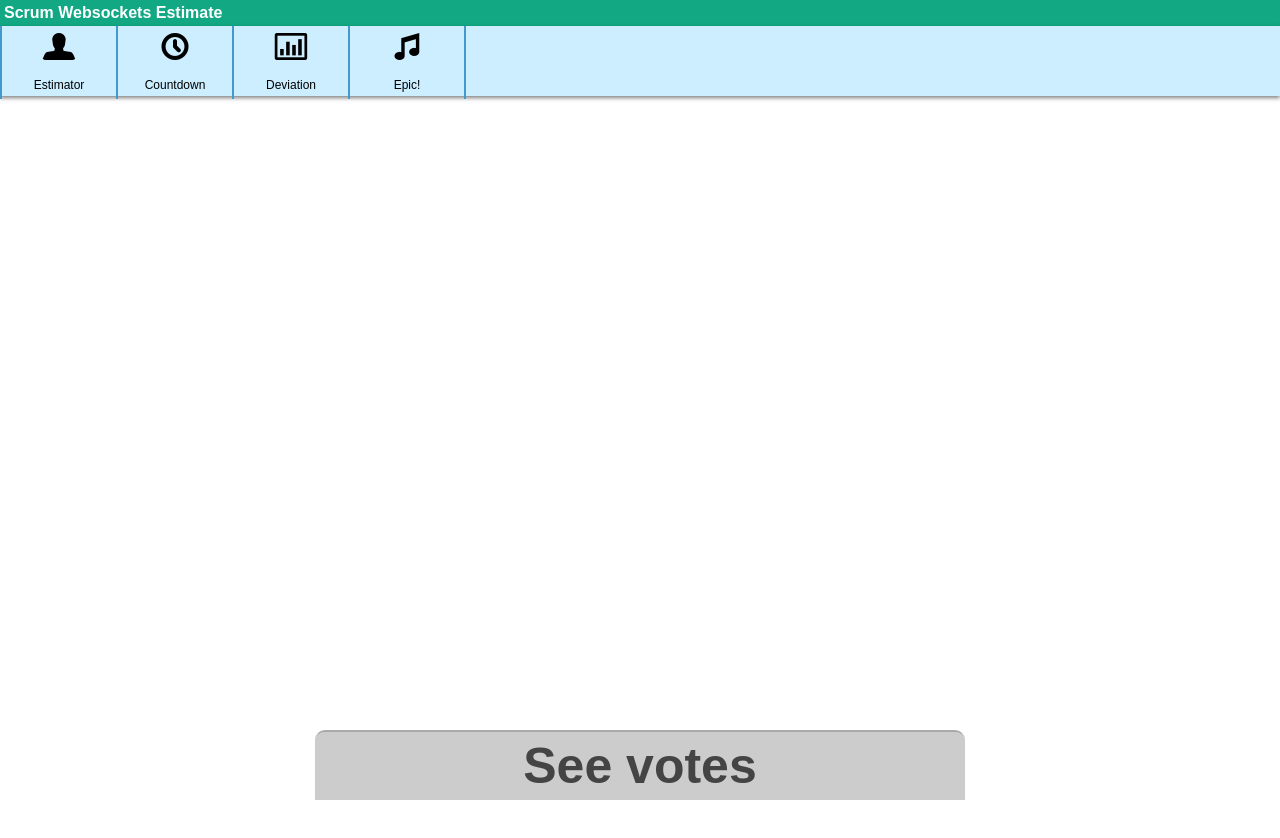
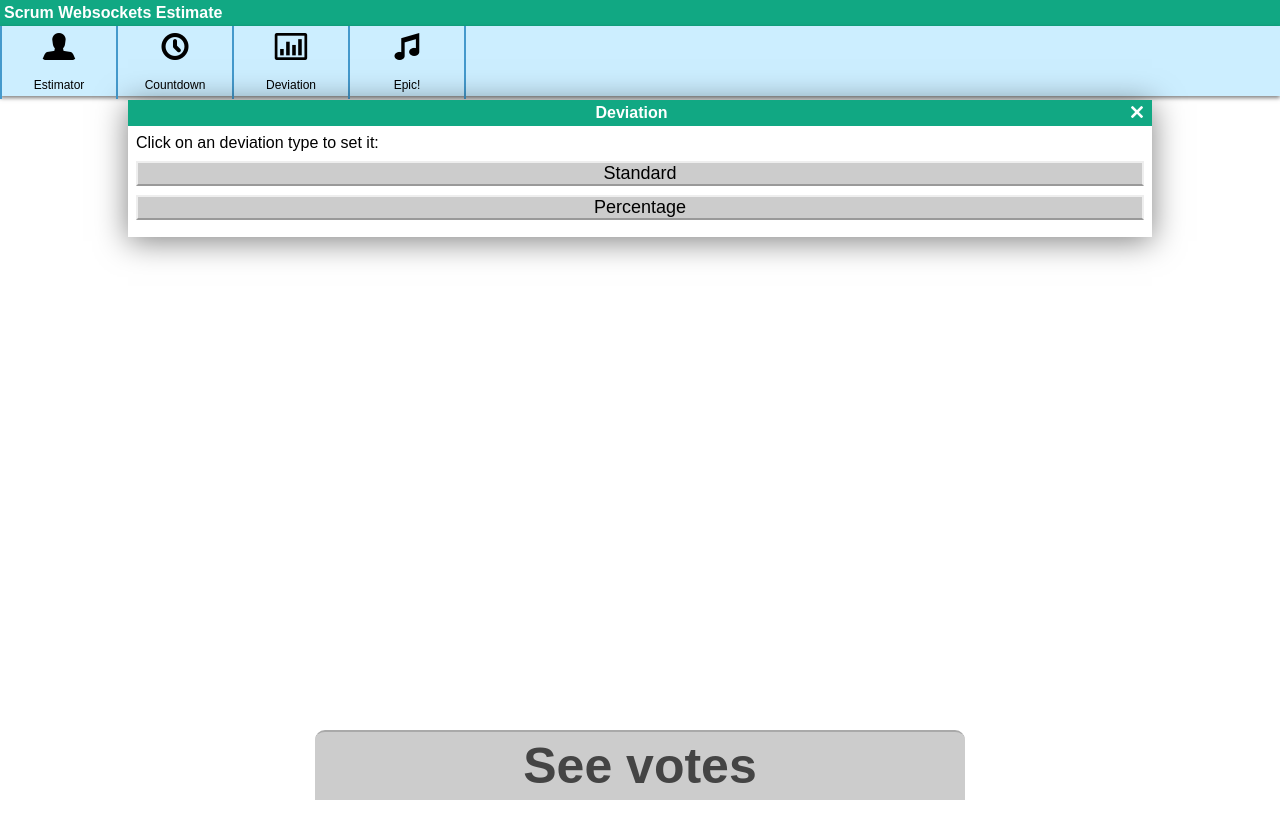
Before and after one commit to ktzar/scrum-estimate-websocket, a website: page static/master.html in a window 1280 px wide. Both pictures are taken after a click on the item "Deviation". Drawn offline with nearby package versions, Linux system fonts and the light colour scheme; no server answers.

Commit message:
Add percentage deviation

```diff
--- a/static/js/master.js
+++ b/static/js/master.js
@@ -1,3 +1,11 @@
+//Variables
+var estimate; // the Estimate instance
+var deviationMethod = "standard";//will be changed in a modal popup
+var animationInterval;
+var target = 0; //for animation
+var current = 0; //for animation
+var contactsCache;
+
 //Chat Class
 var Estimate = function(user_options) {
 
@@ -33,7 +41,6 @@ var Estimate = function(user_options) {
 }
 
 
-var estimate;
 
 /**
  * @param Array
@@ -49,11 +56,11 @@ function calculateDeviation(estimations){
         deviation += Math.pow(estimations[i]-average,2);
     }
     deviation = parseInt(100*Math.sqrt(deviation/estimations.length))/100;
+    if (deviationMethod == "percentage") {
+        deviation = parseInt(100*(deviation/average))+"%";
+    }
     return deviation;
 };
-
-var target = 0;
-var current = 0;
 
 var animation = function(){
     if (parseFloat(Math.abs(target-current))<0.1) {
@@ -65,10 +72,9 @@ var animation = function(){
     }
     $('.average').text(current.toFixed(2));
 };
-var animationInterval;
 
 function updateList(contacts) {
-    console.log(contacts);
+    contactsCache = contacts; //store the latest copy
     var contact;
     var total = 0;
     var sum = 0;
@@ -119,12 +125,23 @@ $(function(){
     });
     var epic = $('#epic')[0];
     $('.btn-epic').on('click', function() {
-        epic.currentTime = 0;
         if (epic.paused) {
+            epic.play();
         }else{
             epic.pause();
         }
     });
+    $('.btn-deviation').on('click', function() {
+        $('#deviation_picker').toggleClass('hidden');
+    });
+    $('.modal').on('click', '.close', function() {
+        $(this).closest('.modal').addClass('hidden');
+    });
+    $('.deviations li').css('cursor', 'pointer').on('click', function() {
+        deviationMethod = $(this).data('deviation');
+        $(this).closest('.modal').addClass('hidden');
+        updateList(contactsCache);
+    });
     init();
 
 });
--- a/static/master.html
+++ b/static/master.html
@@ -29,5 +29,15 @@
         </div>
     </div>
     <audio id="epic" src="music.ogg" loop></audio>
+    <div id="deviation_picker" class="modal hidden">
+        <h2>Deviation <span class="close"><i class="icon-remove"></i></span></h2>
+        <section>
+            <p>Click on an deviation type to set it:</p>
+            <ul class="deviations">
+                <li data-deviation="standard">Standard</li>
+                <li data-deviation="percentage">Percentage</li>
+            </ul>
+        </section>
+    </div>
 </body>
 </html>
--- a/static/sass/master.scss
+++ b/static/sass/master.scss
@@ -80,3 +80,46 @@ h1,h2{
         font-size: 60px;
     }
 }
+
+
+.modal {
+    position: fixed;
+    top: 100px;
+    left: 10%;
+    width: 80%;
+    background: white;
+    display: block;
+    margin: 0px auto;
+    box-shadow: 0px 4px 30px rgba(0,0,0,0.5);
+
+    h2 {
+        text-align: center;
+
+        .close{
+            float:right;
+            cursor:pointer;
+            margin-right: 5px;
+        }
+    }
+    section {
+        padding:0.5em;
+    }
+    ul {
+        list-style: none;
+    }
+
+    &.hidden {
+        display: none;
+    }
+}
+
+.deviations li {
+    text-align: center;
+    font-size: 18px;
+    margin: 0.5em 0;
+    background: #ccc;
+    border-top: 2px solid #eee;
+    border-left: 2px solid #eee;
+    border-right: 2px solid #eee;
+    border-bottom: 2px solid #999;
+}
```
Also changed, not shown: static/css/master.css.
